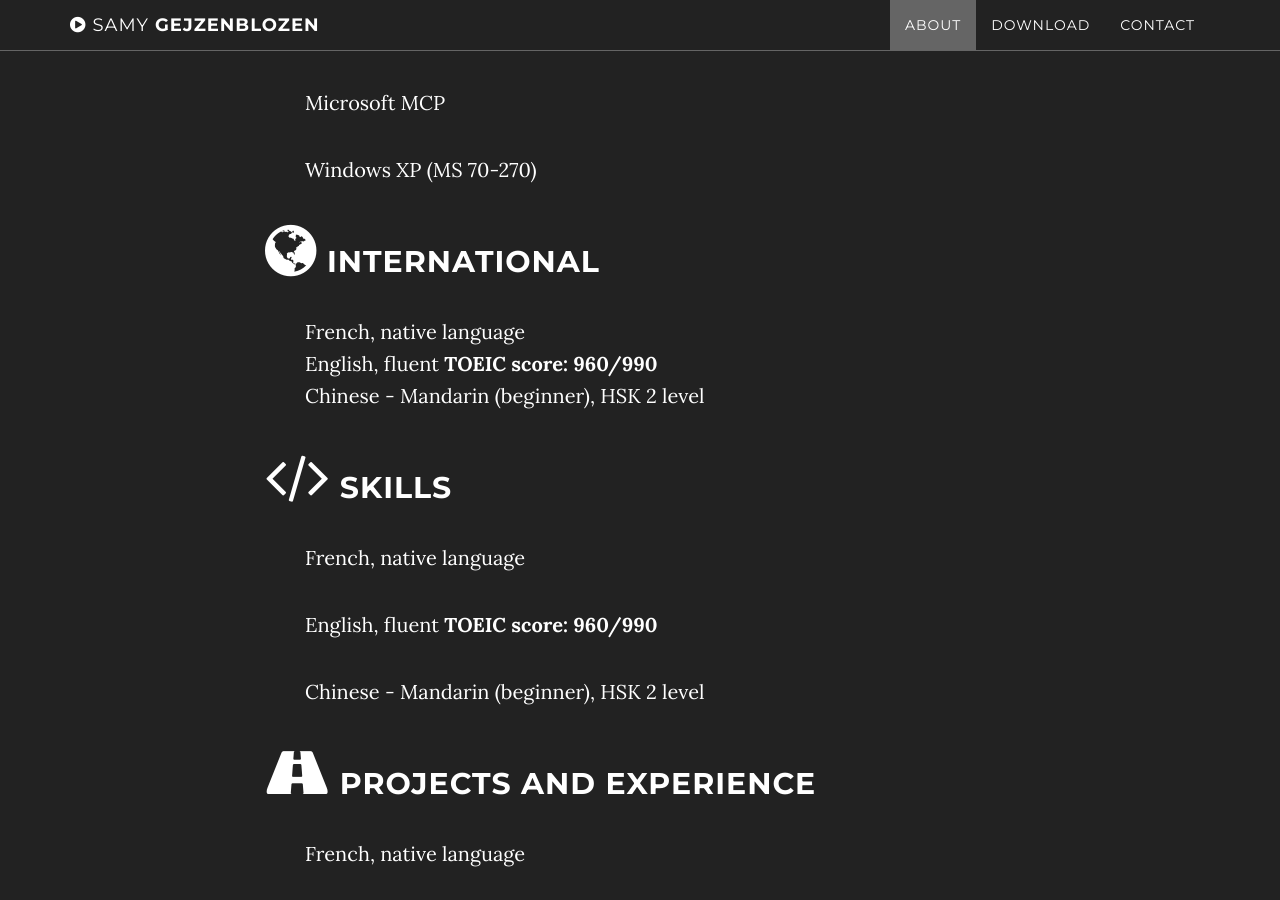
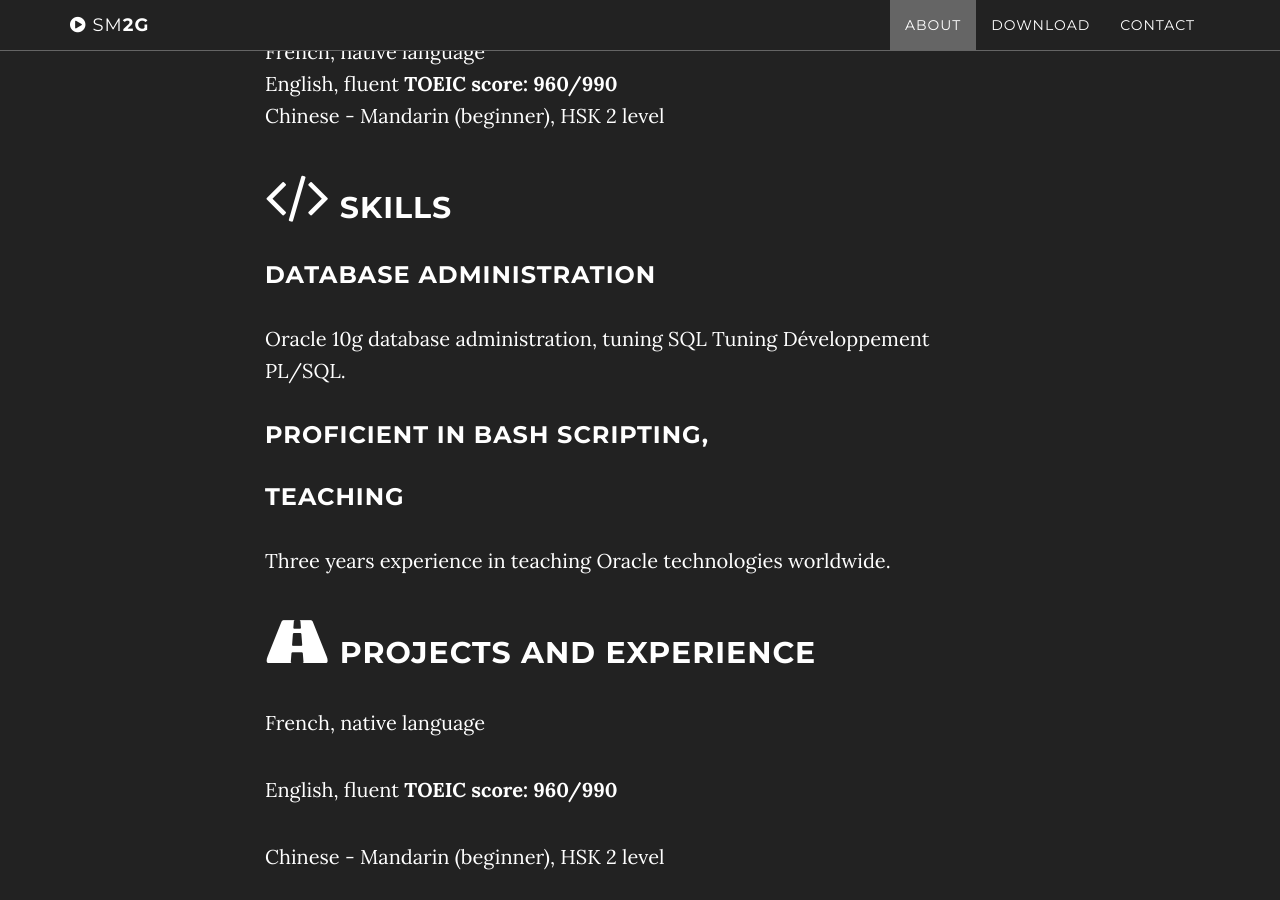
Before and after one commit to SM2G/sm2g.github.io, a Jekyll site: the page built from index.html, in a window 1280 px wide and 900 px high, scrolled down 2041 px. Built offline with Jekyll 4.4.1, drawn with Linux system fonts in a browser that asks for light colours; nearby versions of some CDN libraries; library files that are not in the unit come from our copies; some of the changed text lies outside the part shown.

Commit message:
add map, images and text

```diff
--- a/_config.yml
+++ b/_config.yml
@@ -10,7 +10,7 @@
   links: '#ff2400'
 
 # Footer settings
-footer: Your Website
+footer: SM2G
 
 # Social networks usernames (many more available: google-plus, flickr, dribbble, pinterest, instagram, tumblr, linkedin, etc.)
 social:
--- a/_includes/about.html
+++ b/_includes/about.html
@@ -13,50 +13,46 @@
   <div class="row">
     <div class="col-lg-8 col-lg-offset-2">
       <h2><i class="fa fa-certificate fa-2x"></i> Certifications</h2>
-      <ul>
-        <p>Oracle Certified Associate  DBA2 (1Z0-043)</p>
-        <p>DBA1 (1Z0-042)</p>
-        <p>SQL (1Z0-007)</p>
-        <p>Cisco</p>
-        <p>CCNA2 (configuration réseau, routage)</p>
-        <p>CCNA1 (architecture réseau, plan d’adressage IP</p>
-        <p>ITE1 (IT hardware)</p>
-        <p>Microsoft MCP</p>
-        <p>Windows XP (MS 70-270)</p>
-      </ul>
+        <p>Oracle Certified Associate  DBA2 (1Z0-043)
+        </br>DBA1 (1Z0-042)
+        </br>SQL (1Z0-007)
+        </br>Cisco
+        </br>CCNA2 (configuration réseau, routage)
+        </br>CCNA1 (architecture réseau, plan d’adressage IP
+        </br>ITE1 (IT hardware)
+        </br>Microsoft MCP
+        </br>Windows XP (MS 70-270)</p>
     </div><!--/col-md-6-->
   </div>
 
   <div class="row">
     <div class="col-lg-8 col-lg-offset-2">
       <h2><i class="fa fa-globe fa-2x"></i> International</h2>
-      <ul>
         <p>French, native language</br>
         English, fluent <b>TOEIC score: 960/990</b></br>
         Chinese - Mandarin (beginner), HSK 2 level</p>
-      </ul>
     </div>
   </div>
 
   <div class="row">
     <div class="col-lg-8 col-lg-offset-2">
       <h2><i class="fa fa-code fa-2x"></i> Skills</h2>
-      <ul>
-        <p>French, native language</p>
-        <p>English, fluent <b>TOEIC score: 960/990</b></p>
-        <p>Chinese - Mandarin (beginner), HSK 2 level</p>
-      </ul>
+      <h3>Database Administration</h3>
+          <p>Oracle 10g database administration, tuning
+          SQL Tuning
+          Développement PL/SQL.</p>
+      <h3>Proficient in Bash scripting,
+      <h3>Teaching</h3>
+      <p>Three years experience in teaching Oracle technologies worldwide.</p>
     </div>
   </div>
 
   <div class="row">
     <div class="col-lg-8 col-lg-offset-2">
       <h2><i class="fa fa-road fa-2x"></i> Projects and Experience</h2>
-      <ul>
         <p>French, native language</p>
         <p>English, fluent <b>TOEIC score: 960/990</b></p>
         <p>Chinese - Mandarin (beginner), HSK 2 level</p>
-      </ul>
     </div>
   </div>
 
--- a/_includes/contact.html
+++ b/_includes/contact.html
@@ -3,7 +3,7 @@
         <div class="row">
             <div class="col-lg-8 col-lg-offset-2">
                 <h2>Contact</h2>
-                <p>I'm avaliable around <b>Paris area</b>, <b>La Défense</b><br/>and abroad.</p>
+                <p>I'm avaliable around <b>Paris area</b>, <b>La Défense</b><br/>and <b>abroad</b>.</p>
                 <p><a href="mailto:{{ site.email }}">{{ site.email }}</a>
                 </p>
                 <ul class="list-inline banner-social-buttons">
--- a/_includes/header.html
+++ b/_includes/header.html
@@ -4,8 +4,8 @@
     <div class="container">
       <div class="row">
         <div class="col-md-8 col-md-offset-2">
-          <h1 class="brand-heading">SM2G</h1>
-          <p class="intro-text">Samy Gejzenblozen, <br>Information system architect.</p>
+          <h1 class="brand-heading">Samy Gejzenblozen</h1>
+          <p class="intro-text">Information system architect</p>
 
         </div>
         <div class="col-md-8 col-md-offset-2">
--- a/_includes/nav.html
+++ b/_includes/nav.html
@@ -6,7 +6,7 @@
                     <i class="fa fa-bars"></i>
                 </button>
                 <a class="navbar-brand page-scroll" href="#page-top">
-                    <i class="fa fa-play-circle"></i>  <span class="light">Samy</span> Gejzenblozen
+                    <i class="fa fa-play-circle"></i>  <span class="light">SM</span>2G
                 </a>
             </div>
 
--- a/js/grayscale.js
+++ b/js/grayscale.js
@@ -41,12 +41,12 @@
         zoom: 15,
 
         // The latitude and longitude to center the map (always required)
-        center: new google.maps.LatLng(40.6700, -73.9400), // New York
+        center: new google.maps.LatLng(48.8644192, 2.3794664), // Paris
 
         // Disables the default Google Maps UI components
         disableDefaultUI: true,
         scrollwheel: false,
-        draggable: false,
+        draggable: true,
 
         // How you would like to style the map.
         // This is where you would paste any style found on Snazzy Maps.
```
Also changed, not shown: other parts of _includes/about.html (+2 -2 lines), img/intro-bg.png, 1 other file.
